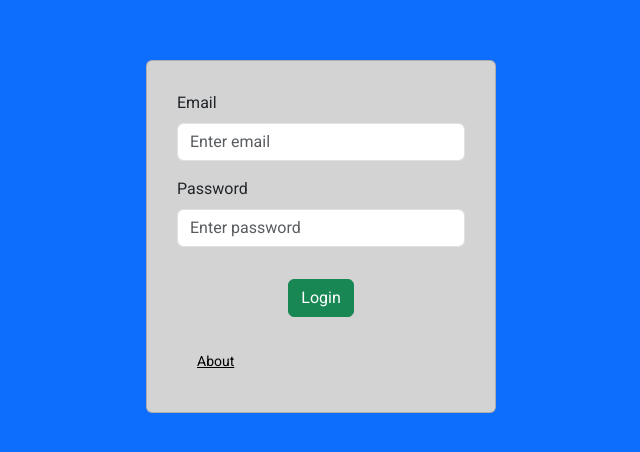
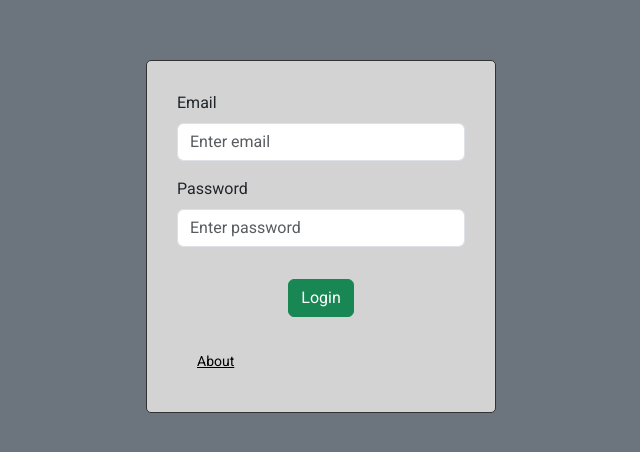
Before and after one commit to rbertho/water-usage-react, a React (Vite) app: page /login in a window 1280 px wide. Shown: the part 164-616 px from the top of the page, without its empty margins (319-959 px from the left). Built offline with nearby package versions, Linux system fonts and the light colour scheme.

Commit message:
ajustes no layout do login

```diff
--- a/src/App.css
+++ b/src/App.css
@@ -169,6 +169,9 @@ select.month {
   background-color: lightgray;
   width: 350px;
   padding: 20px;
+  border-radius: 5px;
+  border: 1px solid #323232;
+
 }
 
 input.input-plain-text {
--- a/src/history/test.js
+++ /dev/null
@@ -1,6 +0,0 @@
-function calculateDaysBetweenDates(begin, end) {
-  const beginDate = new Date(begin);
-  const endDate = new Date(end);
-  const days = Math.round((endDate - beginDate) / (1000 * 60 * 60 * 24));
-  return days;
-}
--- a/src/pages/Daily.jsx
+++ b/src/pages/Daily.jsx
@@ -57,7 +57,6 @@ function Daily() {
       }
     } catch (error) { }
   }
-
 
   useEffect(() => {
     const options = {
--- a/src/pages/Login.jsx
+++ b/src/pages/Login.jsx
@@ -39,7 +39,7 @@ function Login() {
     }
 
     return (
-        <div className='d-flex vh-100 justify-content-center align-items-center bg-primary'>
+        <div className='d-flex vh-100 justify-content-center align-items-center bg-secondary'>
             <div className="card">
                 <form id="loginForm" className="loginform" onSubmit={handleSubmit}>
                     <div className="mb-3">
--- a/src/pages/Monthly.jsx
+++ b/src/pages/Monthly.jsx
@@ -74,10 +74,6 @@ function Monthly() {
   }
 
   useEffect(() => {
-
-    dayjs.locale('pt-br');
-    console.log(dayjs(new Date()).$M.toString());
-
     const options = {
       mode: 'cors',
       cache: 'default'
```
